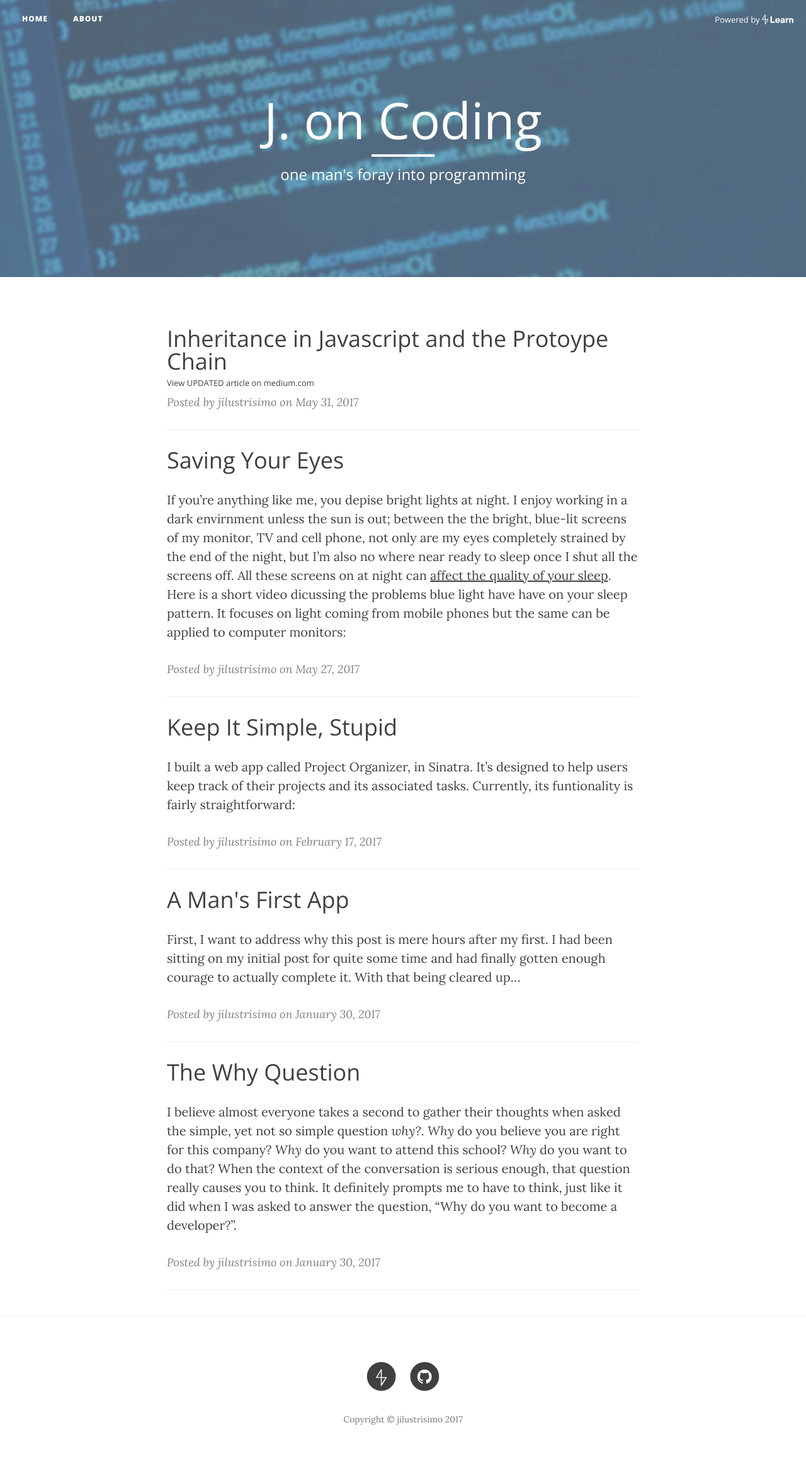
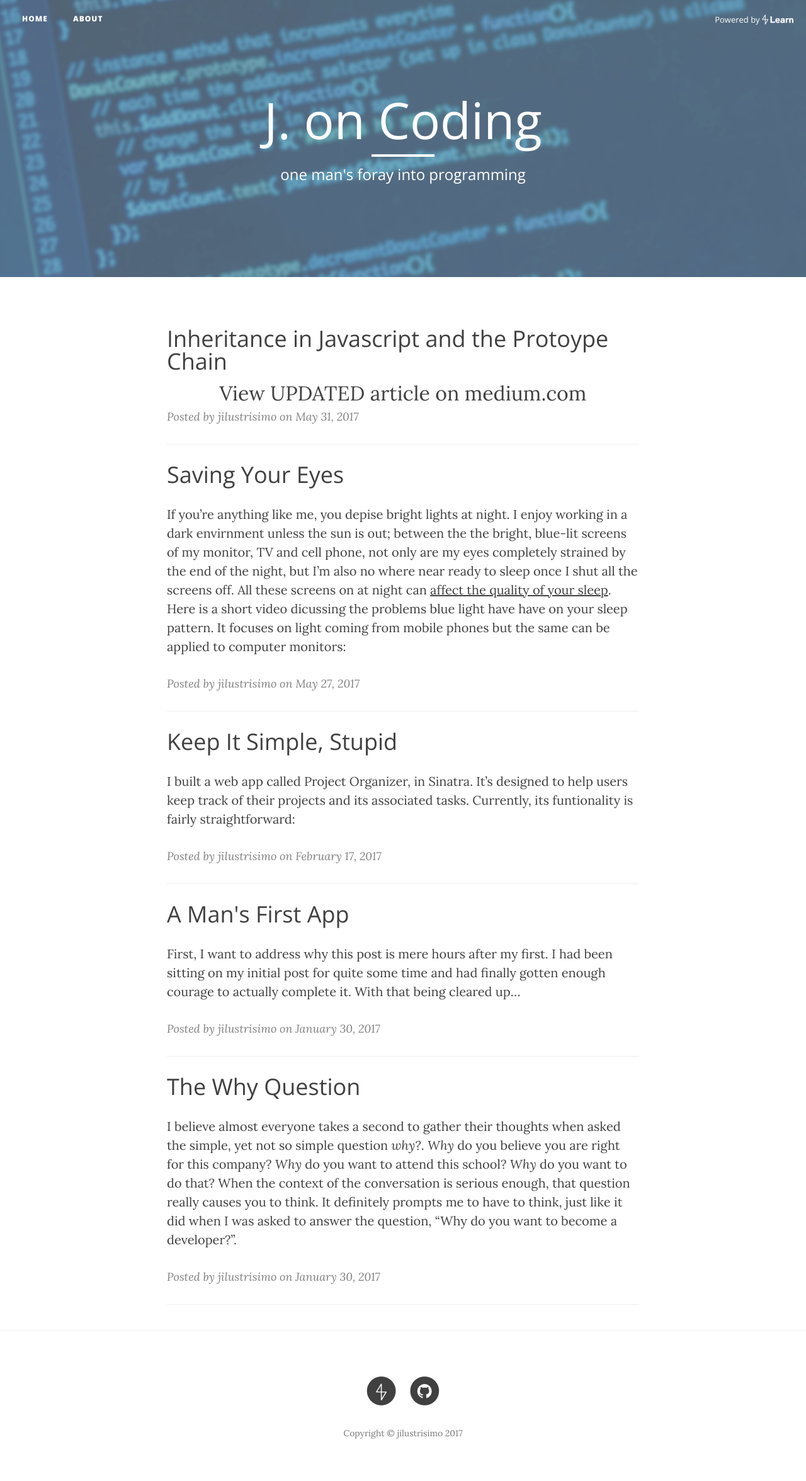
Before and after one commit to jilustrisimo/jilustrisimo.github.io, a Jekyll site: the page built from index.html, in a window 1280 px wide. Shown: the whole page at 63% size. Built offline with Jekyll 4.4.1, drawn with Linux system fonts in a browser that asks for light colours; nearby versions of some CDN libraries; the list of posts is cut into pages by our own code; before the commit the page ends 2330 px from its top, so only the background shows below that.

Commit message:
Updating my blog post.

```diff
--- a/_posts/2017-05-31-inheritence_in_javascript_and_the_protoype_chain.markdown
+++ b/_posts/2017-05-31-inheritence_in_javascript_and_the_protoype_chain.markdown
@@ -4,9 +4,10 @@ title:  Inheritance in Javascript and the Protoype Chain
 date:   2017-05-31 19:13:56 -0400
 ---
 
-## [View UPDATED article on medium.com](https://medium.com/@j.onCoding/prototypal-inheritance-in-js-3b03df2dc4c0)
 
-Today, I’m going to talk about the prototype chain in Javascript and how to use it for inheritance between different types of objects. First, know that JavaScript is a prototype-based object-oriented language whereas other languages such as Java, C++ or Ruby use traditional class systems. Also know that almost everything in JavaScript is an object and every object has a property, _proto_, which is linked to another object. That object will have it own prototype and so on until you hit the core Object prototype. When you try to access a property of an object that it does not contain, JS will look through the prototype chain for the property.
+<center><a href="https://medium.com/@j.onCoding/prototypal-inheritance-in-js-3b03df2dc4c0"><font size="+3">View UPDATED article on medium.com</font></a></center>
+
+Today, I’m going to talk about the prototype chain in Javascript and how to use it for inheritance between different types of objects. First, know that JavaScript is a prototype-based object-oriented language whereas other languages such as Java, C++ or Ruby use traditional class systems. Also know that almost everything in JavaScript is an object and every object has a property, `__proto__`, which is linked to another object. That object will have it own prototype and so on until you hit the core Object prototype. When you try to access a property of an object that it does not contain, JS will look through the prototype chain for the property.
 
 To see this in action we can can use a constructor function to create a certain “type” of object we will be using in our app.
 
```
